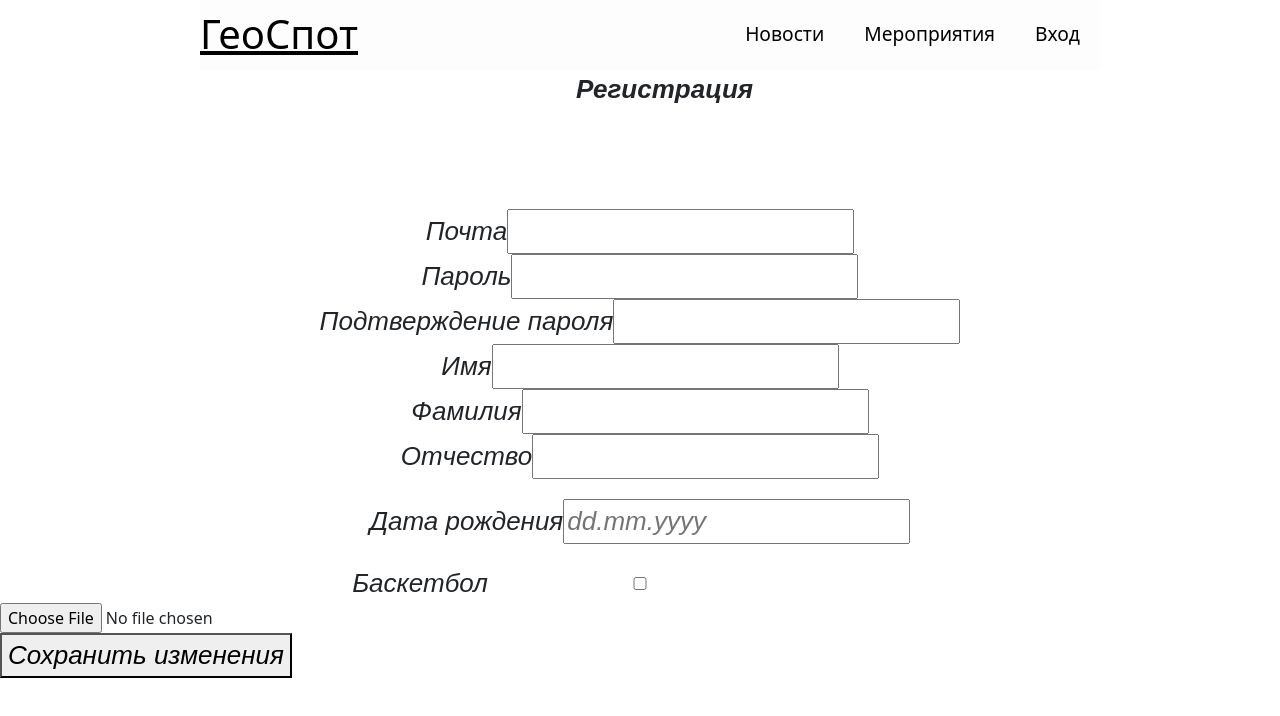
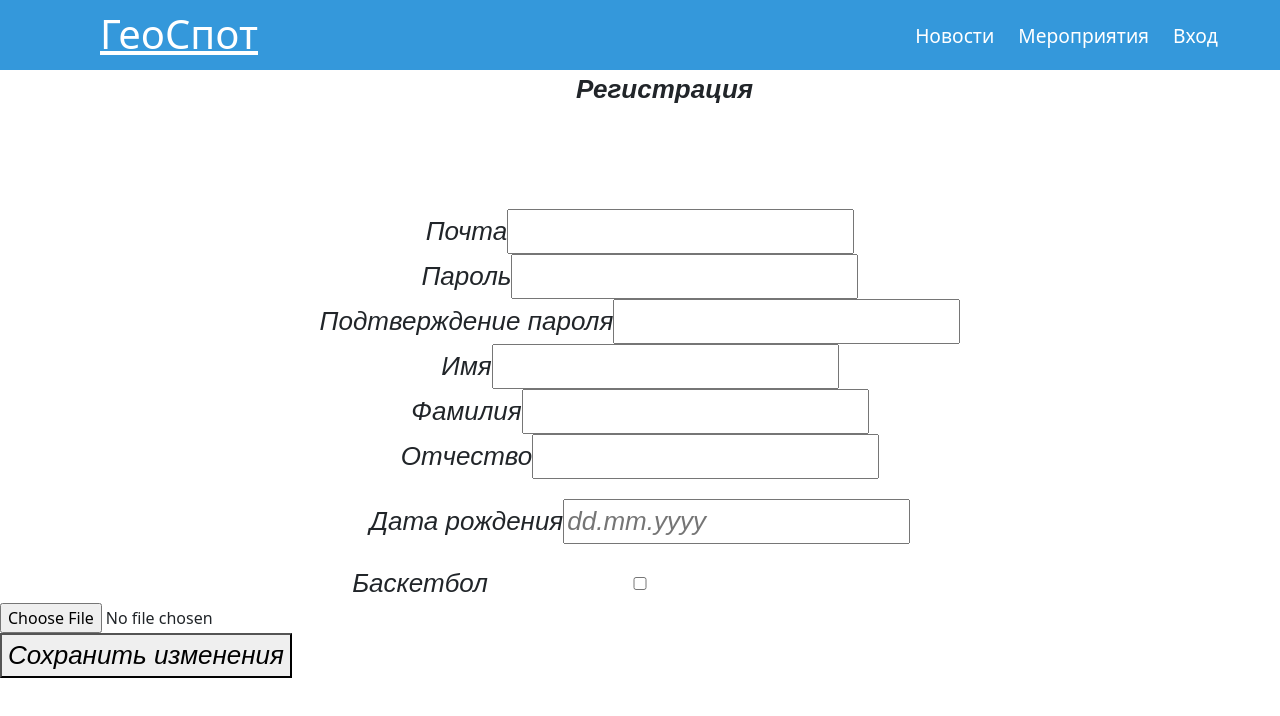
Before and after one commit to Bau6/GeospotReact, a React (Create React App) app: page /pages/registration/Registration.js in a window 1280 px wide. Shown: the top 716 px of the page. Built offline with nearby package versions, Linux system fonts and the light colour scheme.

Commit message:
header-designe-change

```diff
--- a/src/app/include/header.js
+++ b/src/app/include/header.js
@@ -1,6 +1,5 @@
 import HeaderCss from '../../assets/css/styleHeader.module.css';
 import {NavLink} from "react-router-dom";
-// import { Navigate } from 'react-router-dom';
 const Header = (props) => {
     const isLoggedIn = props.isLoggedIn;
     const handleLogout = () => {
@@ -9,32 +8,41 @@ const Header = (props) => {
         props.clearSessionUsers();
         window.location.href = "/../../pages/first_page/first_page.js";
     };
-
+    const handleProfile = () => {
+        window.location.href = "/../../pages/profile/profile.js";
+    }
     return (
         <header className={HeaderCss.container}>
-            <div className={HeaderCss.nameS}>
-                <h1 className={HeaderCss.H1Name}>
-                    <NavLink className={HeaderCss.nameMySite} to="/../../pages/first_page/first_page.js">ГеоСпот</NavLink>
-                </h1>
-            </div>
+
             <nav className={HeaderCss.nameCon}>
                 <ul>
-                    <li><NavLink className={HeaderCss.item} to="/../../pages/first_page/first_page.js">Новости</NavLink></li>
+                    {/*<li>*/}
+                        <div className={HeaderCss.nameS}>
+                            <h1 className={HeaderCss.H1Name}>
+                                <NavLink className={HeaderCss.nameMySite}
+                                         to="/../../pages/first_page/first_page.js">ГеоСпот</NavLink>
+                            </h1>
+                        </div>
+                    {/*</li>*/}
+                    <li><NavLink className={HeaderCss.item} to="/../../pages/first_page/first_page.js">Новости</NavLink>
+                    </li>
                     <li><NavLink className={HeaderCss.item} to="/../../pages/events/events.js">Мероприятия</NavLink></li>
                     {isLoggedIn ? (
-                        <li>
-                            <button className={HeaderCss.item} onClick={handleLogout}>Выход</button>
+                        <li className={HeaderCss.dropdown}>
+                            <div onClick={handleProfile} className={HeaderCss.itemProfile}>{props.user.name}</div>
+                            <div className={HeaderCss.dropdownContent}>
+                                <div onClick={handleLogout}>Выход</div>
+                            </div>
                         </li>
                     ) : (
                         <li>
-                            <NavLink className={HeaderCss.item}
+                            <NavLink className={HeaderCss.itemProfile}
                                      to="/../../pages/authorization/Authorization.js">Вход</NavLink>
                         </li>
-            )}
+                    )}
                 </ul>
             </nav>
         </header>
     );
 }
-
 export default Header;
--- a/src/app/include/headerContainer.js
+++ b/src/app/include/headerContainer.js
@@ -5,6 +5,8 @@ import {clearSessionActionCreator, setSessionActionCreator} from "../../database
 import {clearSessionUsersActionCreator} from "../../database/redux/infoUsers-reducer";
 const mapStateToProps = (state) => {
     return {
+        role: state.sessionUser.role,
+        user: state.sessionUser.userID,
         isLoggedIn: state.auth.isLoggedIn,
         isAuthenticated: state.isAuthenticated
     }
--- a/src/assets/css/styleHeader.module.css
+++ b/src/assets/css/styleHeader.module.css
@@ -2,52 +2,102 @@
     header
  */
 .container {
-    margin-left: 200px;
-    margin-right: 200px;
-    min-width: 900px;
-}
-.nameS{
-    width: 1600px;
-    margin-left: 0;
-    margin-right: 0;
-    padding: 0;
-}
-.nameCon {
-    margin-left: 60px;
-}
-header {
-    background: #fdfdfd;
-    height: 70px;
+    /*margin-left: 5%;*/
+    /*margin-right: 5%;*/
+    min-width: 1200px;
 }
 
-.H1Name {
+.nameS {
     position: absolute;
-    margin-top: 10px;
+    left: 100px;
 }
+
+.nameCon {
+    margin-left: 3%;
+}
+
+header {
+    background: #3498db; /* Blue background color */
+    height: 70px;
+    padding: 10px 0;
+}
+
+/*.H1Name {*/
+/*    margin-top: 10px;*/
+/*}*/
+
 .nameMySite {
-    color: black;
+    color: white; /* White text color */
 }
+
 ul {
     margin: 0;
     padding: 0;
     list-style-type: none;
     float: right;
 }
+
 li {
     float: left;
     position: relative;
 }
+
 .item {
     display: block;
     font-size: 1.2rem;
     text-decoration: none;
-    padding: 20px;
-    color: black;
+    padding: 12px;
+    color: white; /* White text color */
 }
+.itemProfile {
+    display: block;
+    font-size: 1.2rem;
+    text-decoration: none;
+    padding: 12px;
+    color: white; /* White text color */
+    margin-right: 50px;
+    cursor: pointer; /* При наведении будет меняться на руку */
+}
+
 .item:hover {
-    background: #dcdcdc;
-    transition: 1s;
-    color: black;
+    background: #2980b9; /* Darker blue background color on hover */
+    transition: background-color 0.3s ease;
+}
+.itemProfile:hover {
+    background: #2980b9; /* Darker blue background color on hover */
+    transition: background-color 0.3s ease;
+}
+
+.dropdownContent {
+    display: none;
+    position: absolute;
+    background: #3498db; /* Blue background color */
+    min-width: 120px;
+    z-index: 1;
+    padding: 10px;
+    border-radius: 5px; /* Rounded corners */
+    box-shadow: 0px 8px 16px 0px rgba(0,0,0,0.2); /* Shadow effect */
+}
+
+/* Styles for dropdown content on hover */
+.dropdown:hover .dropdownContent {
+    display: block;
+}
+
+.dropdownContent div {
+    padding: 8px 12px;
+    color: white; /* White text color */
+    font-size: 14px;
+    cursor: pointer;
+}
+
+.dropdownContent div:hover {
+    background-color: #2980b9; /* Darker blue background color on hover */
+    cursor: pointer; /* При наведении будет меняться на руку */
+}
+
+.dropdownContent div:active {
+    background-color: #1f618d; /* Even darker blue background color when active */
 }
 /*
     /header
--- a/src/pages/first_page/AdminFirstPage.js
+++ b/src/pages/first_page/AdminFirstPage.js
@@ -1,5 +1,6 @@
 import FirstPage from "./first_page";
 import React from "react";
+import CheckNewsOrgAdmContainer from "./checkNewsOrgAdmContainer";
 class AdminFirstPage extends FirstPage {
 
     render() {
@@ -8,7 +9,9 @@ class AdminFirstPage extends FirstPage {
             <div>
                 {parentRender}
                 <div>
-                    <button>Сменить информацию</button>
+                    <div>
+                        {<CheckNewsOrgAdmContainer />}
+                    </div>
                 </div>
             </div>
         );
--- a/src/pages/first_page/checkNewsOrgAdm.js
+++ b/src/pages/first_page/checkNewsOrgAdm.js
@@ -11,17 +11,22 @@ class CheckNewsOrgAdm extends React.Component {
             isLoading: true
         };
     }
-    handleDeleteNews = (id) => {
+
+    handleNews = (id, status) => {
         const updatedNewsList = this.props.newsList.map(newsItem => {
             if (newsItem.id === id) {
                 return axios.get("http://localhost:3003/update-record", {
                     params: {
                         nameTable: NEWS,
-                        params: { id: id, status: 7 }
+                        params: { id: id, status: status }
                     }
                 })
                     .then(response => {
-                        alert("Успешно удалено!");
+                        if (status === 1) {
+                            alert("Успешно опубликовано!");
+                        } else if (status === 7) {
+                            alert("Успешно удалено!");
+                        }
                         console.log(response.data);
                         return { ...newsItem, status: 7 };
                     })
@@ -56,7 +61,14 @@ class CheckNewsOrgAdm extends React.Component {
     render() {
         const { newsList } = this.props;
         // debugger
-        const currentNews = newsList.filter(newsItem => newsItem.status === 2 && newsItem.authorID === this.props.userID.id);
+        let currentNews = [];
+        if (this.props.role === "organizer") {
+            currentNews = newsList.filter(newsItem => newsItem.status === 2 && newsItem.authorID === this.props.userID.id);
+        } else if (this.props.role === "admin"){
+            currentNews = newsList.filter(newsItem => newsItem.status === 2);
+        } else {
+            currentNews = [];
+        }
         return (
             <div>
                 <div>
@@ -92,7 +104,12 @@ class CheckNewsOrgAdm extends React.Component {
                                     <span className={FirstPageCss.newsText}>Описание: {newsItem.textPub}   </span>
                                 </div>
                                 <div>
-                                    <button onClick={() => this.handleDeleteNews(newsItem.id)} className={buttonNews.buttonDelete}>Удалить запись</button>
+                                    <button onClick={() => this.handleNews(newsItem.id, 7)} className={buttonNews.buttonDelete}>Удалить запись</button>
+                                </div>
+                                <div>
+                                    {this.props.role === "admin" && (
+                                        <button onClick={() => this.handleNews(newsItem.id, 1)} className={buttonNews.buttonAdd}>Опубликовать запись</button>
+                                    )}
                                 </div>
                             </div>
 
--- a/src/pages/first_page/checkNewsOrgAdmContainer.js
+++ b/src/pages/first_page/checkNewsOrgAdmContainer.js
@@ -6,6 +6,7 @@ import CheckNewsOrgAdm from "./checkNewsOrgAdm";
 const mapStateToProps = (state) => {
     // debugger
     return {
+        role: state.sessionUser.role,
         userID: state.sessionUser.userID,
         newsList: state.newsReducer.newsList
     }
```
